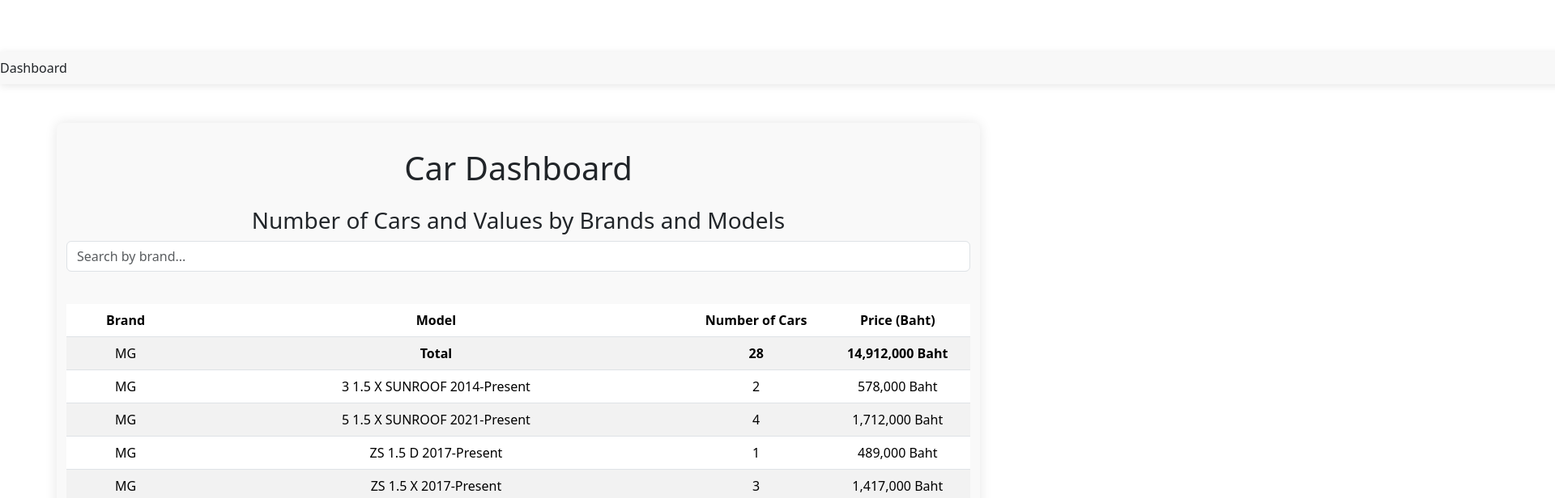
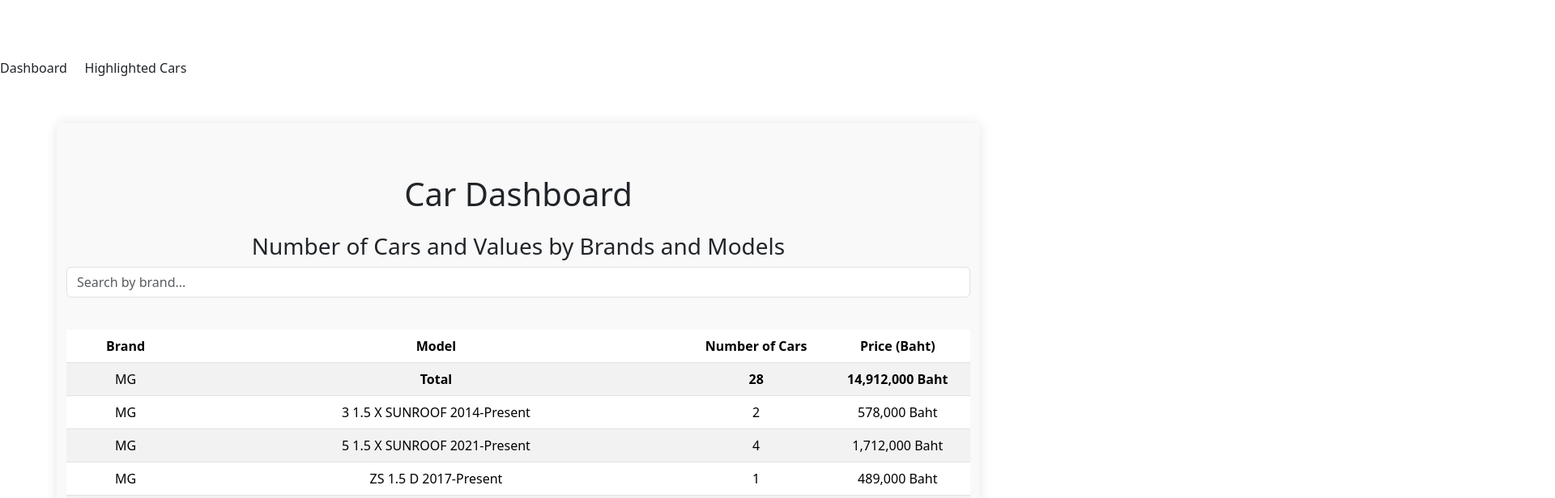
Before and after one commit to Titaporn6511420/car-analysis.github.io, a React (Vite) app in the folder analysis-car/: page / in a window 1280 px wide. Shown: the top 616 px of the page at 81% size, 1920 px wide, since content can reach past the window. Built offline with nearby package versions, Linux system fonts and the light colour scheme.

Commit message:
adjust size

```diff
--- a/analysis-car/src/App.css
+++ b/analysis-car/src/App.css
@@ -11,14 +11,13 @@
   position: fixed; /* Fixed position to stay at the top */
   top: 0;
   left: 0;
-  width: 200%;
+  width: 18%;
   z-index: 1000;
   display: flex;
   justify-content: center;
-  gap: 20px;
+  gap: 0px;
   padding: 1rem 0;
-  background-color: #f8f8f8;
-  box-shadow: 0 2px 10px rgba(0, 0, 0, 0.1); /* Add shadow to make the navbar stand out */
+  background-color: #ffffff;
 }
 
 /* Navigation link styles */
--- a/analysis-car/src/pages/HighlightedCars.css
+++ b/analysis-car/src/pages/HighlightedCars.css
@@ -1,8 +1,8 @@
 /* Container for layout positioning */
 .container {
     max-width: 1200px;
-    margin: 0 auto;
-    padding: 2rem;
+    margin: 3.6%;
+    padding: 4rem;
     background-color: #f9f9f9;
     box-shadow: 0 0 15px rgba(0, 0, 0, 0.1);
     border-radius: 8px;
```
